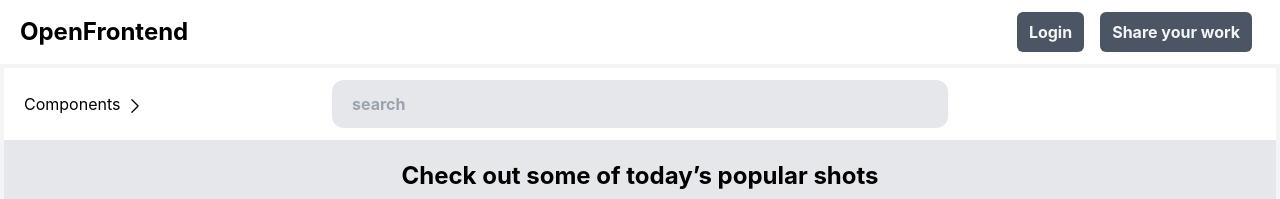
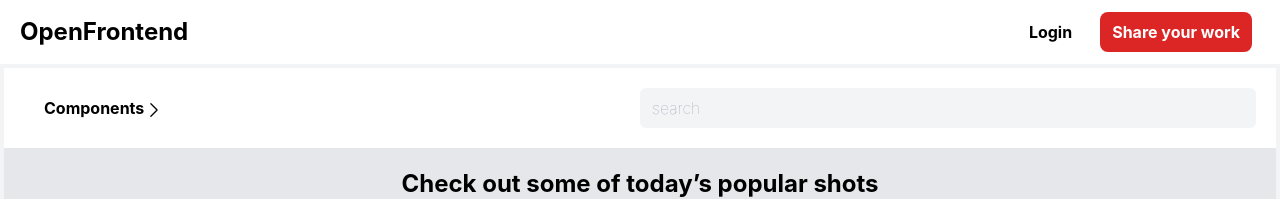
Before and after one commit to OpenFrontend/OpenFrontendFE, a React (Create React App) app: page / in a window 1280 px wide. Shown: the top 199 px of the page. Built offline with nearby package versions, Linux system fonts and the light colour scheme.

Commit message:
Components customized

```diff
--- a/src/Modules/Auth/Auth.jsx
+++ b/src/Modules/Auth/Auth.jsx
@@ -4,9 +4,17 @@
 import styles from "../Modal/Modal.module.css";
 
 import api from "../../api";
+import { useSelector } from "react-redux";
+import Button from "../FormComponents/Button/Button";
+import Input from "../FormComponents/Input/Input";
+import Label from "../FormComponents/Label/Label";
+import LabelInputDiv from "../FormComponents/LabelInputDiv/LabelInputDiv";
 
-console.log(api.endPoint);
-const Login = () => {
+// console.log(api.endPoint);
+const Auth = () => {
+  const user = useSelector((state) => state.user.value);
+  console.log(user);
+
   const [isLoginOpen, setIsLoginOpen] = useState(false);
   const [isRegisterOpen, setIsRegisterOpen] = useState(false);
 
@@ -14,15 +22,11 @@
     setIsLoginOpen(!isLoginOpen);
     setIsRegisterOpen(!isRegisterOpen);
   };
+
+  const handleChange = () => {};
   return (
     <div>
-      <button
-        data-keyboard="false"
-        data-backdrop="static"
-        onClick={() => setIsLoginOpen(!isLoginOpen)}
-      >
-        Login
-      </button>
+      <Button onClick={() => setIsLoginOpen(!isLoginOpen)}>Login</Button>
       {isLoginOpen && (
         <div className="sticky  rounded-sm w-full z-50 bg-white top-0">
           <div
@@ -31,7 +35,7 @@
           />
           <div className={styles.centered}>
             <div className={`${styles.modal}`}>
-              <button
+              <Button
                 className={styles.closeBtn}
                 onClick={() => setIsLoginOpen(false)}
               >
@@ -40,7 +44,7 @@
                   className="h-8 w-8 mx-1 cursor-pointer"
                   aria-hidden="true"
                 />
-              </button>
+              </Button>
               <div
                 className={`${styles.modalContent} items-center h-full flex flex-row-reverse justify-start`}
               >
@@ -53,36 +57,35 @@
                       Login your account
                     </h2>
 
-                    <div className="flex flex-col mb-2 items-start">
-                      <label className="font-thin text-md my-1 ">Email</label>
-                      <input
-                        className="bg-gray-100 outline-none font-thin px-3 py-2 w-full"
+                    <LabelInputDiv>
+                      <Label>Email</Label>
+                      <Input
+                        className=""
                         placeholder="Email Address"
                         type="email"
+                        name=""
+                        value=""
+                        onChange={handleChange}
                       />
-                    </div>
-                    <div className="flex flex-col mb-2 items-start">
-                      <label className="font-thin text-md my-1 ">
-                        Password
-                      </label>
-                      <input
-                        className="bg-gray-100 outline-none font-thin px-3 py-2 w-full"
-                        type="password"
-                        placeholder="password"
-                      />
-                    </div>
-                    <button
+                    </LabelInputDiv>
+
+                    <LabelInputDiv>
+                      <Label>Password</Label>
+                      <Input type="password" placeholder="password" />
+                    </LabelInputDiv>
+
+                    <Button
                       type="button"
-                      className=" rounded-md bg-pink-600 px-3 py-2 text-gray-100 font-bold hover:text-gray-200 hover:bg-gray-400 focus:outline-none focus:ring-2 focus:ring-white focus:ring-offset-2 w-full my-2"
+                      className="bg-pink-600 text-gray-100 w-full"
                     >
-                      Register
-                    </button>
+                      Login
+                    </Button>
+
                     <a
                       onClick={toggleModal}
-                      // to="/register"
                       className="font-thin underline text-black text-md"
                     >
-                      Already have an account? Login
+                      Don't have an account? Register
                     </a>
                   </form>
                 </div>
@@ -99,16 +102,15 @@
           />
           <div className={styles.centered}>
             <div className={`${styles.modal}`}>
-              <button
+              <Button
                 className={styles.closeBtn}
                 onClick={() => setIsRegisterOpen(false)}
               >
                 <XMarkIcon
-                  // onClick={toggleSideBar}
                   className="h-8 w-8 mx-1 cursor-pointer"
                   aria-hidden="true"
                 />
-              </button>
+              </Button>
               <div
                 className={`${styles.modalContent} items-center h-full flex justify-start`}
               >
@@ -120,43 +122,30 @@
                     <h2 className="text-2xl font-bold py-5">
                       Create your account
                     </h2>
-                    <div className="flex flex-col mb-2 items-start">
-                      <label className="font-thin text-md my-1">
-                        Full Name
-                      </label>
-                      <input
-                        placeholder="Full Name"
-                        className="bg-gray-100 outline-none font-thin text-md px-3 py-2 w-full"
-                        type="text"
-                      />
-                    </div>
-                    <div className="flex flex-col mb-2 items-start">
-                      <label className="font-thin text-md my-1 ">Email</label>
-                      <input
-                        className="bg-gray-100 outline-none font-thin px-3 py-2 w-full"
-                        placeholder="Email Address"
-                        type="email"
-                      />
-                    </div>
-                    <div className="flex flex-col mb-2 items-start">
-                      <label className="font-thin text-md my-1 ">
-                        Password
-                      </label>
-                      <input
-                        className="bg-gray-100 outline-none font-thin px-3 py-2 w-full"
-                        type="password"
-                        placeholder="password"
-                      />
-                    </div>
-                    <button
+
+                    <LabelInputDiv>
+                      <Label>Full Name</Label>
+                      <Input placeholder="Full Name" type="text" />
+                    </LabelInputDiv>
+
+                    <LabelInputDiv>
+                      <Label>Email</Label>
+                      <Input placeholder="Email Address" type="email" />
+                    </LabelInputDiv>
+
+                    <LabelInputDiv>
+                      <Label>Password</Label>
+                      <Input type="password" placeholder="password" />
+                    </LabelInputDiv>
+
+                    <Button
                       type="button"
-                      className=" rounded-md bg-pink-600 px-3 py-2 text-gray-100 font-bold hover:text-gray-200 hover:bg-gray-400 focus:outline-none focus:ring-2 focus:ring-white focus:ring-offset-2 w-full my-2"
+                      className=" bg-pink-600 text-gray-100 w-full"
                     >
                       Register
-                    </button>
+                    </Button>
                     <a
                       onClick={toggleModal}
-                      // to="/register"
                       className="font-thin underline text-black text-md"
                     >
                       Already have an account? Login
@@ -172,4 +161,4 @@
   );
 };
 
-export default Login;
+export default Auth;
--- /dev/null
+++ b/src/Modules/FormComponents/Button/Button.jsx
@@ -0,0 +1,15 @@
+import React from "react";
+
+const Button = (props) => {
+  return (
+    <button
+      type="button"
+      onClick={props.onClick}
+      className={`${props.className} px-3 py-2 hover:opacity-50 rounded-lg mx-2 my-2 font-bold`}
+    >
+      {props.children}
+    </button>
+  );
+};
+
+export default Button;
--- /dev/null
+++ b/src/Modules/FormComponents/Input/Input.jsx
@@ -0,0 +1,16 @@
+import React from "react";
+
+const Input = (props) => {
+  return (
+    <input
+      type={props.type}
+      placeholder={props.placeholder}
+      value={props.value}
+      name={props.name}
+      onChange={props.onChange}
+      className={`${props.className} bg-gray-100 outline-none rounded-md font-thin px-3 py-2 w-full`}
+    />
+  );
+};
+
+export default Input;
--- /dev/null
+++ b/src/Modules/FormComponents/Label/Label.jsx
@@ -0,0 +1,11 @@
+import React from "react";
+
+const Label = (props) => {
+  return (
+    <label className={`${props.className} font-thin text-md my-1`}>
+      {props.children}
+    </label>
+  );
+};
+
+export default Label;
--- /dev/null
+++ b/src/Modules/FormComponents/LabelInputDiv/LabelInputDiv.jsx
@@ -0,0 +1,11 @@
+import React from "react";
+
+const LabelInputDiv = (props) => {
+  return (
+    <div className={`${props.className} flex flex-col mb-2 items-start`}>
+      {props.children}
+    </div>
+  );
+};
+
+export default LabelInputDiv;
--- a/src/Modules/HomeNavbar/HomeNavbar.jsx
+++ b/src/Modules/HomeNavbar/HomeNavbar.jsx
@@ -1,25 +1,25 @@
 import React from "react";
 import Search from "../Search/Search";
 import { ChevronRightIcon } from "@heroicons/react/24/outline";
+import Button from "../FormComponents/Button/Button";
 
 const HomeNavbar = (props) => {
   return (
     <>
       <div className="flex z-10 px-5 py-3 items-center justify-between">
-        <div className="w-1/4">
-          <button onClick={props.toggleSideBar}>
-            Components{" "}
+        <div className="lg:w-1/4">
+          <Button onClick={props.toggleSideBar}>
+            <p className="lg:inline hidden">Components</p>
             <ChevronRightIcon
-              //   onClick={toggleSideBar}
               className="h-5 w-5 inline-block cursor-pointer"
               aria-hidden="true"
             />
-          </button>
+          </Button>
         </div>
-        <div className="w-2/4">
+        <div className="lg:w-2/4 w-3/4">
           <Search />
         </div>
-        <div className="w-1/4"></div>
+        <div className="lg:w-1/4 hidden"></div>
       </div>
     </>
   );
--- a/src/Modules/Navbar/Navbar.js
+++ b/src/Modules/Navbar/Navbar.js
@@ -1,6 +1,8 @@
 import { Disclosure } from "@headlessui/react";
+import Auth from "../Auth/Auth";
 
 import Login from "../Auth/Auth";
+import Button from "../FormComponents/Button/Button";
 
 const navigation = [
   // { name: 'Dashboard', href: '#', current: false },
@@ -161,18 +163,10 @@
                       </Menu.Items>
                     </Transition>
                   </Menu> */}
-                  <button
-                    type="button"
-                    className="mx-2 rounded-md bg-gray-600 px-3 py-2 text-gray-100 font-bold hover:text-gray-200 hover:bg-gray-400 focus:outline-none focus:ring-2 focus:ring-white focus:ring-offset-2 "
-                  >
-                    <Login />
-                  </button>
-                  <button
-                    type="button"
-                    className="mx-2 rounded-md bg-gray-600 px-3 py-2 text-gray-100 font-bold hover:text-gray-200 hover:bg-gray-400 focus:outline-none focus:ring-2 focus:ring-white focus:ring-offset-2 "
-                  >
+                  <Auth />
+                  <Button className="text-white bg-red-600">
                     Share your work
-                  </button>
+                  </Button>
                 </div>
               </div>
             </div>
--- a/src/Modules/Search/Search.jsx
+++ b/src/Modules/Search/Search.jsx
@@ -1,13 +1,11 @@
 import React from "react";
+import Input from "../FormComponents/Input/Input";
 
 const Search = () => {
   return (
-    <div className="flex ">
-      <input
-        className="bg-gray-200 outline-none border-none px-5 w-full py-3 font-bold rounded-xl"
-        placeholder="search"
-      />
-    </div>
+    <>
+      <Input placeholder="search" />
+    </>
   );
 };
 
--- a/src/Modules/SideBar/SideBar.jsx
+++ b/src/Modules/SideBar/SideBar.jsx
@@ -1,17 +1,13 @@
 import React from "react";
 import { BellIcon, XMarkIcon } from "@heroicons/react/24/outline";
-import { Fragment, useState } from "react";
-import { Disclosure, Menu, Transition } from "@headlessui/react";
 
 const SideBar = (props) => {
   const toggleSideBar = () => {
     props.toggleSideBar();
   };
-  function classNames(...classes) {
-    return classes.filter(Boolean).join(" ");
-  }
+
   return (
-    <div className="absolute border-r-2 lg:w-1/5 w-3/4 bg-white h-screen z-10">
+    <div className="absolute border-r-2 lg:w-1/5 w-2/4 bg-white h-screen z-10">
       <div className="flex justify-end  m-2 text-black">
         <XMarkIcon
           onClick={toggleSideBar}
@@ -19,20 +15,8 @@
           aria-hidden="true"
         />
       </div>
-      <div className="flex flex-col items-center">
-        <div className="flex border w-2/4 my-2 px-10 py-3 rounded-full hover:bg-gray-300 hover:text-white">
-          <BellIcon className="h-6 w-6 mx-1" aria-hidden="true" />
-          <a>search</a>
-        </div>
-        <div className="flex border w-2/4 my-2 px-10 py-3 rounded-full hover:bg-gray-300 hover:text-white">
-          <BellIcon className="h-6 w-6 mx-1" aria-hidden="true" />
-          <a>search</a>
-        </div>
-        <div className="flex border w-2/4 my-2 px-10 py-3 rounded-full hover:bg-gray-300 hover:text-white">
-          <BellIcon className="h-6 w-6 mx-1" aria-hidden="true" />
-          <a>search</a>
-        </div>
-        <div className="flex border w-2/4 my-2 px-10 py-3 rounded-full hover:bg-gray-300 hover:text-white">
+      <div className="flex flex-col lg:items-center mx-3">
+        <div className="flex border lg:w-2/4 my-2 lg:px-10 px-5 py-3 rounded-full hover:bg-gray-300 hover:text-white">
           <BellIcon className="h-6 w-6 mx-1" aria-hidden="true" />
           <a>search</a>
         </div>
```
Also changed, not shown: src/index.js (+17 -6 lines), src/reducers/user.js (added, +13 -0 lines).
